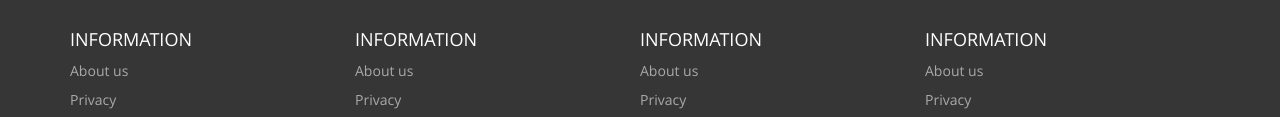
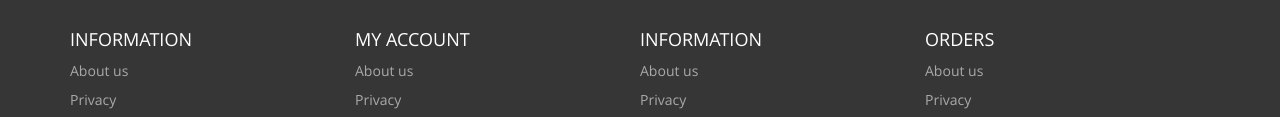
Before and after one commit to Stanisla777/Bazar2, a website: page src/app/index.html in a window 1280 px wide. Shown: the part 3656-3773 px from the top of the page. Drawn offline with Linux system fonts and the light colour scheme.

Commit message:
Новая секция

```diff
--- a/src/app/index.html
+++ b/src/app/index.html
@@ -824,7 +824,7 @@
                         </div>
 
                         <div class="footer__menu-col">
-                            <div class="footer__menu-title">INFORMATION</div>
+                            <div class="footer__menu-title">MY ACCOUNT</div>
                             <div class="footer__menu-item"><a href="#">About us</a></div>
                             <div class="footer__menu-item"><a href="#">Privacy</a></div>
                             <div class="footer__menu-item"><a href="#">Conditions</a></div>
@@ -840,7 +840,7 @@
                         </div>
 
                         <div class="footer__menu-col">
-                            <div class="footer__menu-title">INFORMATION</div>
+                            <div class="footer__menu-title">ORDERS</div>
                             <div class="footer__menu-item"><a href="#">About us</a></div>
                             <div class="footer__menu-item"><a href="#">Privacy</a></div>
                             <div class="footer__menu-item"><a href="#">Conditions</a></div>
```
Also changed, not shown: src/dist/index.html.
